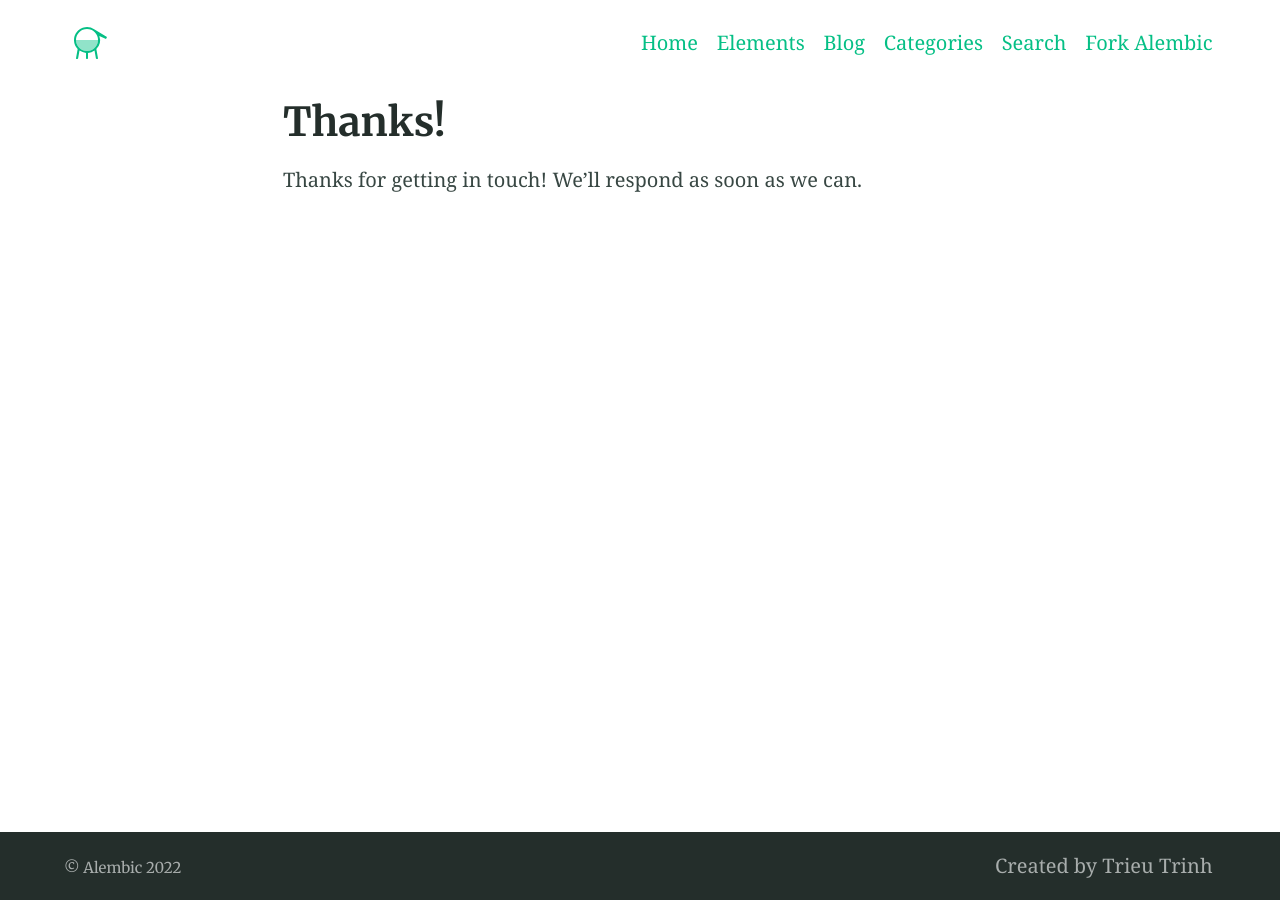
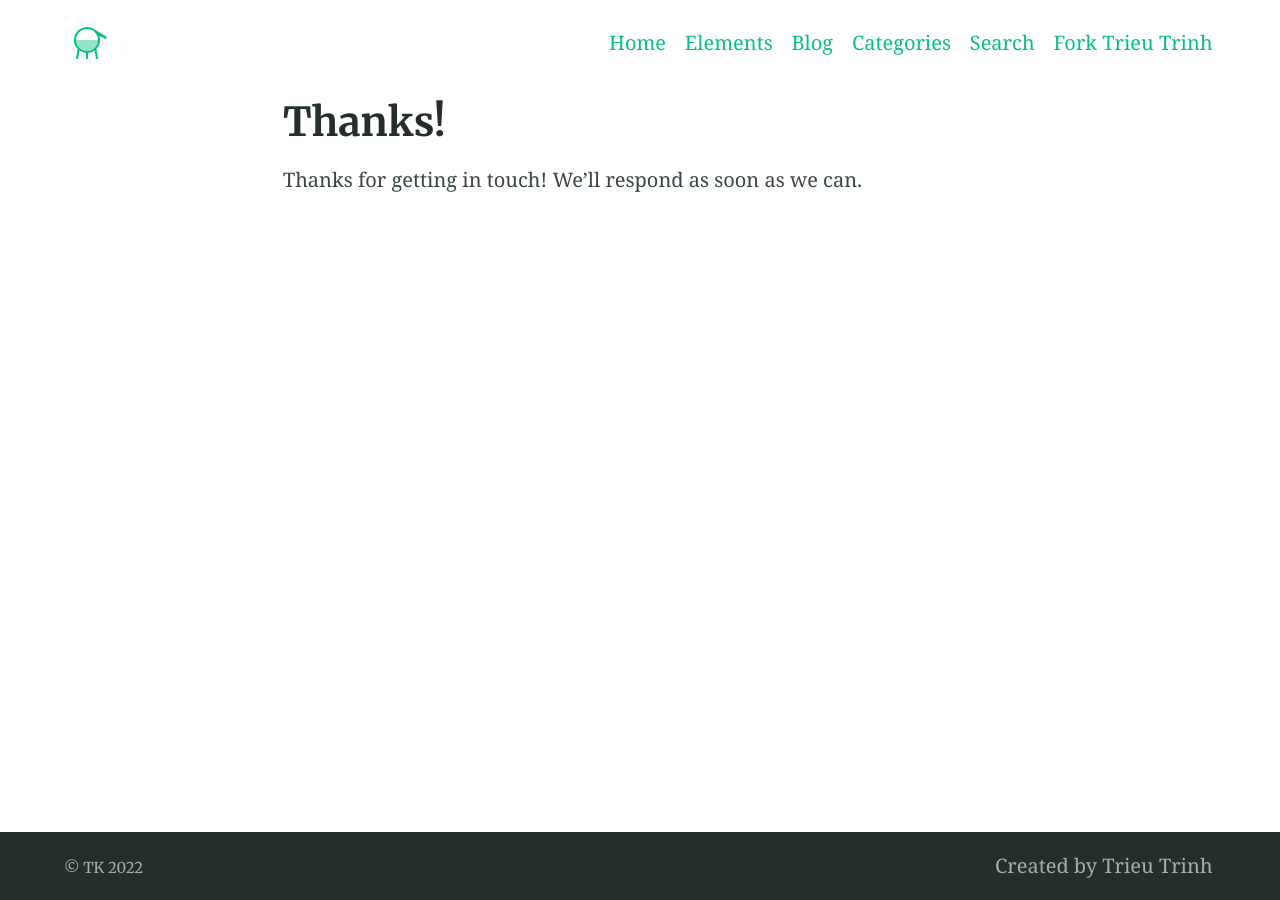
Before and after one commit to trieutrinh/trieutrinh.github.io, a Jekyll site: the page built from thanks.md, in a window 1280 px wide. Built offline with Jekyll 4.4.1, drawn with Linux system fonts in a browser that asks for light colours.

Commit message:
Edit file index.md

```diff
--- a/_config.yml
+++ b/_config.yml
@@ -93,13 +93,13 @@ defaults:
 # 7. Site settings
 encoding: utf-8 # Make sure the encoding is right
 lang: en-GB # Set the site language
-title: "Alembic" # Site name or title, also used in jekyll-seo-tag
+title: "TK" # Site name or title, also used in jekyll-seo-tag
 logo: "/assets/logos/logo.svg" # Site logo, also used in jekyll-seo-tag
-description: "Alembic is a starting point for Jekyll projects. Rather than starting from scratch, this boilerplate is designed to get the ball rolling immediately" # Site description and default description, also used in jekyll-seo-tag
-url: "https://alembic.darn.es" # Site url, also used in jekyll-seo-tag
+description: "Trieu Trinh Description" # Site description and default description, also used in jekyll-seo-tag
+url: "https://trieutrinh.github.io" # Site url, also used in jekyll-seo-tag
 baseurl: ""
-repo: "https://github.com/daviddarnes/alembic"
-email: "me@daviddarnes.com"
+repo: "https://github.com/trieutrinh"
+email: "trieutrinh2@dgmail.com"
 # disqus: "alembic-1" # Blog post comments, uncomment the option and set the site ID from your Disqus account
 # date_format: "%-d %B %Y" # Blog post date formatting using placeholder formatting
 # google_analytics: ""
@@ -131,8 +131,8 @@ navigation_header:
   url: /categories/
 - title: Search
   url: /search/
-- title: Fork Alembic
-  url: https://github.com/daviddarnes/alembic
+- title: Fork Trieu Trinh
+  url: https://github.com/trieutrinh
 
 navigation_footer:
 - title: Created by Trieu Trinh
```
